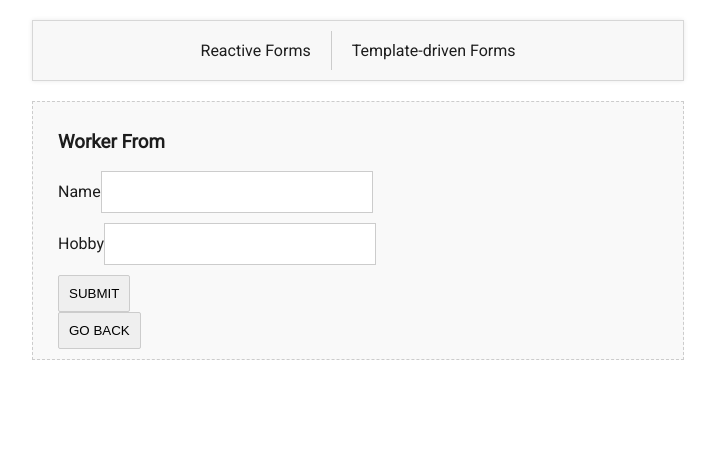
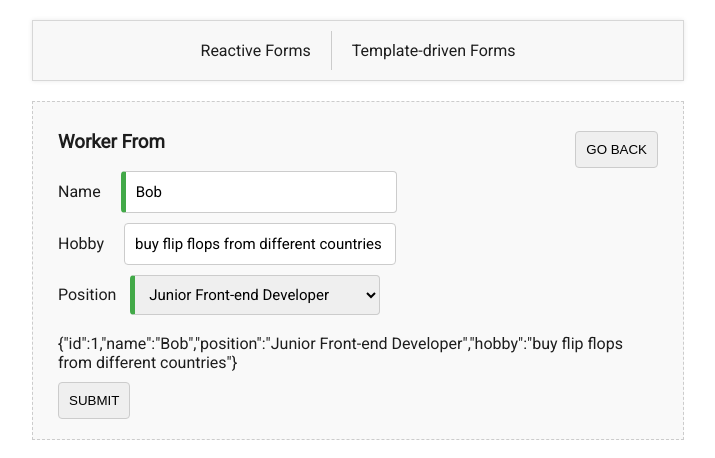
Before and after one commit to ah-tano/ng-Forms, an Angular app: page /worker-editor in a window 1280 px wide. Shown: the top 458 px of the page, without its empty margins (282-997 px from the left). Built offline with nearby package versions, Linux system fonts and the light colour scheme.

Commit message:
add visual feedback for the form

```diff
--- a/src/app/name-editor/name-editor.component.css
+++ b/src/app/name-editor/name-editor.component.css
@@ -7,6 +7,11 @@
 .center-container label {
   text-transform: uppercase;
 }
+
+.center-container input {
+  margin-left: 10px;
+}
+
 .main-header {
   text-align: center;
   text-transform: uppercase;
--- a/src/app/profile-editor/profile-editor.component.css
+++ b/src/app/profile-editor/profile-editor.component.css
@@ -12,4 +12,9 @@
 .main-header {
   text-align: center;
   text-transform: uppercase;
+  margin: 30px 0;
 }
+
+.goBack-btn {
+  float: right;
+}
--- a/src/app/profile-editor/profile-editor.component.html
+++ b/src/app/profile-editor/profile-editor.component.html
@@ -1,4 +1,7 @@
+<button class="goBack-btn" (click)="goBack()">go back</button>
+
 <h3 class="main-header">Grouping From Controls</h3>
+
 <form [formGroup]="profileForm" (ngSubmit)="onSubmit()">
   <div class="center-container">
   <label>
@@ -49,4 +52,3 @@
 <p>
   Form Status: {{profileForm.status}}
 </p>
-<button (click)="goBack()">go back</button>
--- a/src/app/worker.ts
+++ b/src/app/worker.ts
@@ -6,5 +6,3 @@ export class Worker {
     public hobby?: string
   ) {}
 }
-
-let newWorker = new Worker(1, 'John', 'JavaScript Developer', 'dry fruits')
--- a/src/app/worker/worker.component.css
+++ b/src/app/worker/worker.component.css
@@ -0,0 +1,17 @@
+.form-group label{
+  margin-right: 20px;
+}
+.submit-btn {
+margin: 10px 0;
+}
+
+.goBack-btn {
+  float: right;
+}
+
+select {
+  width: 250px;
+  height: 40px;
+  padding: 10px;
+  margin-left: 10px;
+}
--- a/src/app/worker/worker.component.html
+++ b/src/app/worker/worker.component.html
@@ -1,16 +1,28 @@
 <div class="container">
+
+  <button class="goBack-btn" (click)="goBack()">go back</button>
+
   <h3>Worker From</h3>
-  <form>
+  <form #workerForm="ngForm">
     <div class="form-group">
       <label for="name">Name</label>
-      <input type="text" class="form-control" id="name" required="">
+      <input type="text" class="form-control" id="name" required [(ngModel)]="model.name" name="name">
     </div>
     <div class="form-group">
       <label for="hobby">Hobby</label>
-      <input type="text" class="form-control" id="hobby">
+      <input type="text" class="form-control" id="hobby" [(ngModel)]="model.hobby" name="hobby">
     </div>
-
-    <button type="submit" class="btn btn-success">Submit</button>
+    <div class="form-group">
+      <label for="position" class="select-position">
+        Position
+        <select class="form-control" id="position" required [(ngModel)]="model.position" name="position">
+          <option *ngFor="let p of position" [value]="p">{{p}}</option>
+        </select>
+      </label>
+    </div>
+    <br>
+    {{diagnostic}}
+    <br>
+    <button type="submit" class="submit-btn">Submit</button>
   </form>
 </div>
-<button (click)="goBack()">go back</button>
--- a/src/app/worker/worker.component.ts
+++ b/src/app/worker/worker.component.ts
@@ -14,7 +14,7 @@ export class WorkerComponent {
 
   position = ['DevOps', 'Front-end Developer', 'Back-end Developer', 'Junior Front-end Developer']
 
-  model = new Worker(2, 'Bob', this.position[3], 'buy flip flops from different countries');
+  model = new Worker(1, 'Bob', this.position[3], 'buy flip flops from different countries');
 
   submitted = false;
 
@@ -26,8 +26,6 @@ export class WorkerComponent {
 
   get diagnostic() { return JSON.stringify(this.model); }
 
-  goBack() {
-    this.location.back();
-  }
+  goBack() { this.location.back(); }
 
 }
--- /dev/null
+++ b/src/assets/forms.css
@@ -0,0 +1,7 @@
+.ng-valid[required], .ng-valid.required  {
+  border-left: 5px solid #42A948; /* green */
+}
+
+.ng-invalid:not(form)  {
+  border-left: 5px solid #a94442; /* red */
+}
--- a/src/index.html
+++ b/src/index.html
@@ -6,6 +6,7 @@
   <base href="/">
   <meta name="viewport" content="width=device-width, initial-scale=1">
   <link href="https://fonts.googleapis.com/css2?family=Roboto&display=swap" rel="stylesheet">
+  <link rel="stylesheet" href="assets/forms.css">
   <link rel="icon" type="image/x-icon" href="favicon.ico">
 </head>
 <body>
--- a/src/styles.css
+++ b/src/styles.css
@@ -6,18 +6,28 @@ input[type="text"] {
   height: 30px;
   outline: none;
   border: 1px solid #cccccc;
+  border-radius: 4px;
   font-family: 'Roboto', sans-serif;
   font-size: 15px;
 }
 
-input:focus {
+select {
+  outline: none;
+  border: 1px solid #cccccc;
+  border-radius: 4px;
+  font-family: 'Roboto', sans-serif;
+  font-size: 15px;
+}
+
+input:focus, select:focus {
   border: 1px solid #0080ff;
+  box-shadow: 0 0 3px 0 #0080ff;
 }
 
 button {
   outline: none;
   border: 1px solid #cccccc;
-  border-radius: 2px;
+  border-radius: 4px;
   min-height: 30px;
   padding: 10px;
   text-transform: uppercase;
```
